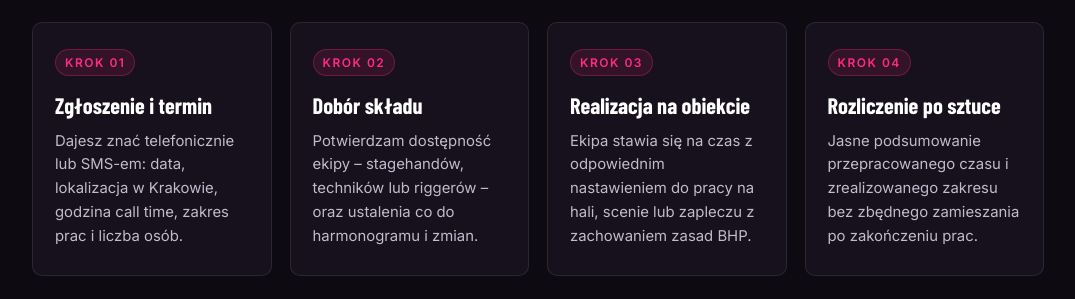
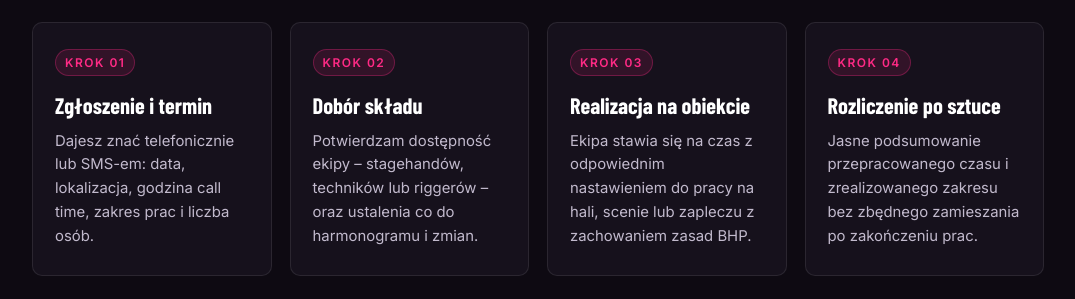
Before and after one commit to MatizEO/eventops, a plain HTML site: page index.html in a window 1280 px wide. Shown: the part 1440-1739 px from the top of the page, without its empty margins (102-1177 px from the left). Drawn offline with nearby package versions, Linux system fonts and the light colour scheme; a web font is replaced by a local one.

Commit message:
Update index.html

```diff
--- a/index.html
+++ b/index.html
@@ -164,7 +164,7 @@ footer{text-align:center;padding:30px 24px;border-top:1px solid var(--line);colo
 <section class="workflow-section" id="wspolpraca">
 <h2>Jak wygląda współpraca</h2>
 <div class="steps-grid">
-<div class="step-card"><span class="step-num">KROK 01</span><h3>Zgłoszenie i termin</h3><p>Dajesz znać telefonicznie lub SMS-em: data, lokalizacja w Krakowie, godzina call time, zakres prac i liczba osób.</p></div>
+<div class="step-card"><span class="step-num">KROK 01</span><h3>Zgłoszenie i termin</h3><p>Dajesz znać telefonicznie lub SMS-em: data, lokalizacja, godzina call time, zakres prac i liczba osób.</p></div>
 <div class="step-card"><span class="step-num">KROK 02</span><h3>Dobór składu</h3><p>Potwierdzam dostępność ekipy – stagehandów, techników lub riggerów – oraz ustalenia co do harmonogramu i zmian.</p></div>
 <div class="step-card"><span class="step-num">KROK 03</span><h3>Realizacja na obiekcie</h3><p>Ekipa stawia się na czas z odpowiednim nastawieniem do pracy na hali, scenie lub zapleczu z zachowaniem zasad BHP.</p></div>
 <div class="step-card"><span class="step-num">KROK 04</span><h3>Rozliczenie po sztuce</h3><p>Jasne podsumowanie przepracowanego czasu i zrealizowanego zakresu bez zbędnego zamieszania po zakończeniu prac.</p></div>
```
